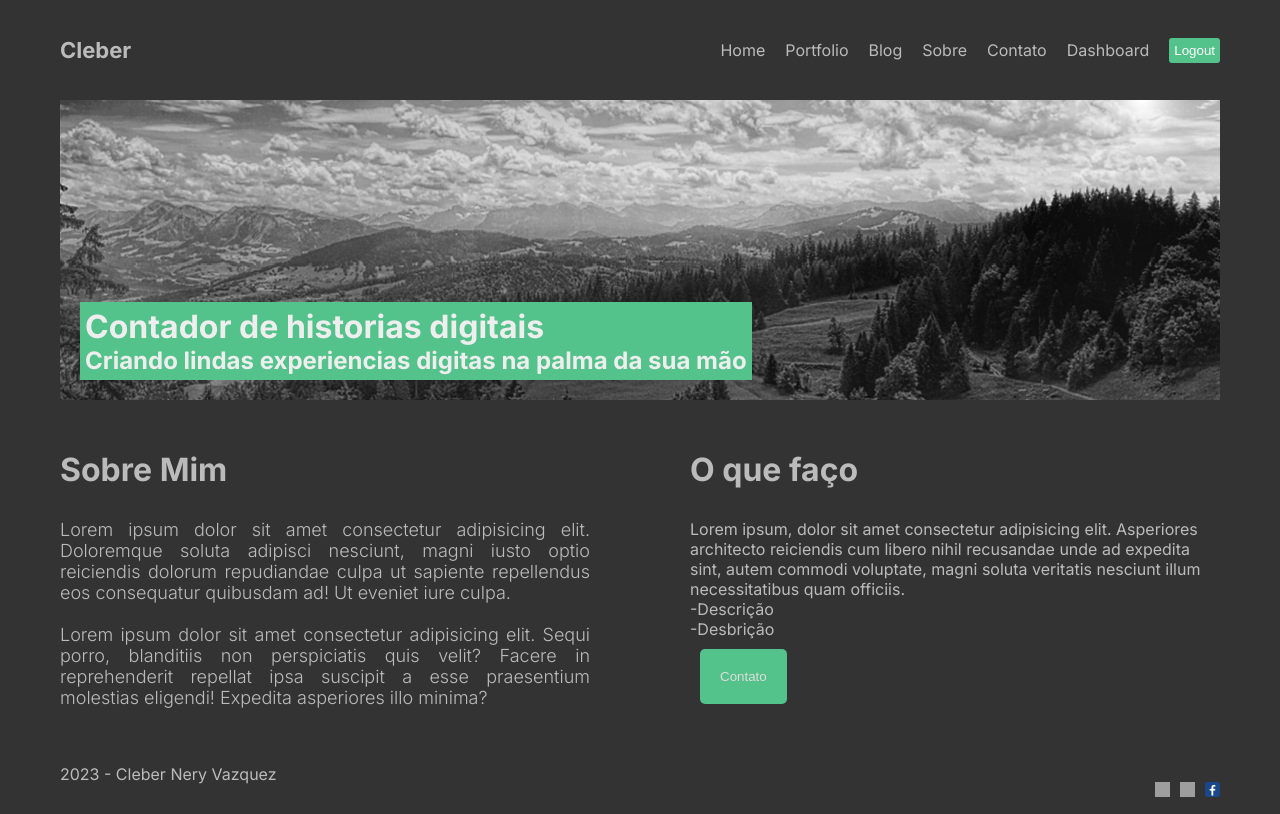
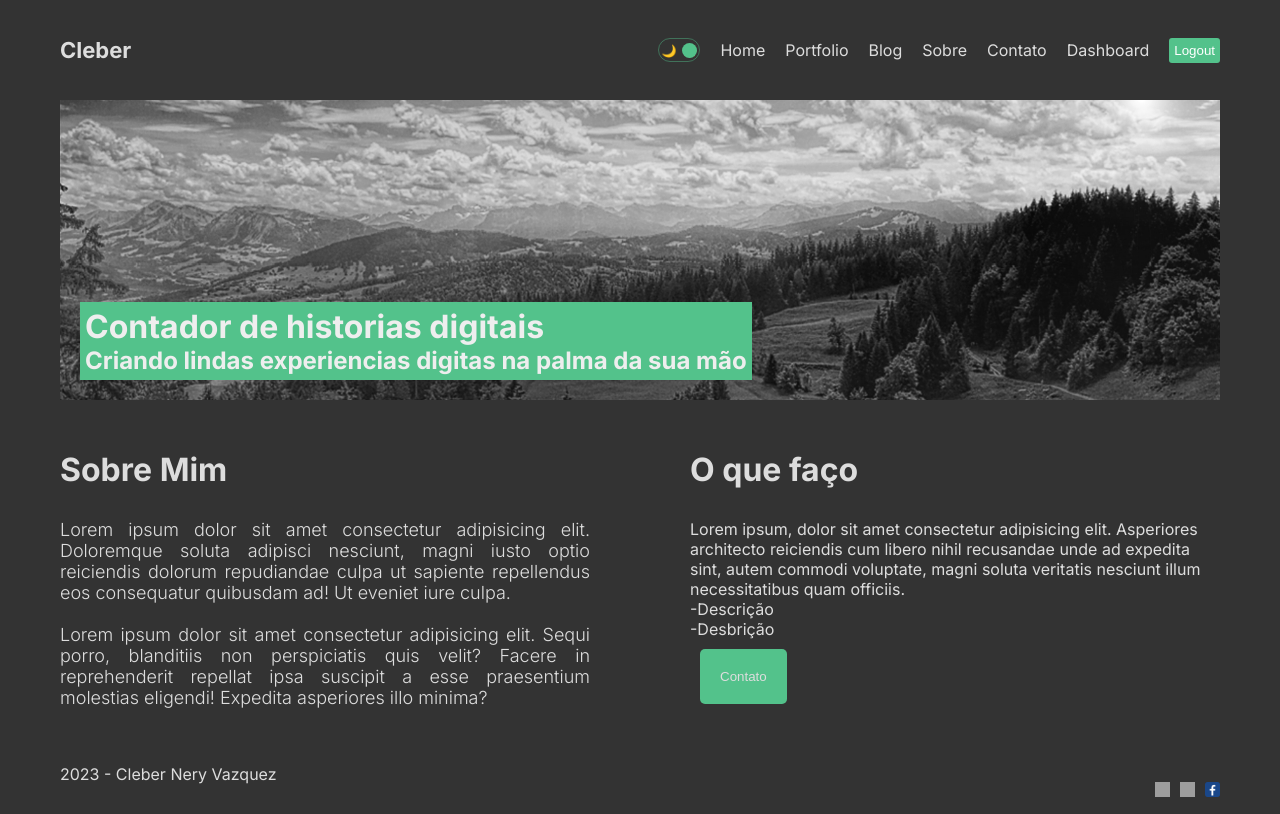
Before and after one commit to CleberNeryVazquez/projeto-next-app, a Next.js app: page /sobre in a window 1280 px wide. Built offline with nearby package versions, Linux system fonts and the light colour scheme; grey boxes are pictures that could not be loaded.

Commit message:
Blog e post finalizados e modo dark

```diff
--- /dev/null
+++ b/src/app/blog/[id]/page.module.css
@@ -0,0 +1,51 @@
+.container {
+}
+
+.top {
+  display: flex;
+}
+
+.info {
+  flex: 1;
+  display: flex;
+  flex-direction: column;
+  justify-content: space-between;
+}
+
+.title{
+  font-size: 40px;
+}
+
+.desc{
+  font-size: 18px;
+  font-weight: 300;
+}
+
+.author {
+  display: flex;
+  align-items: center;
+  gap: 10px;
+}
+
+.avatar {
+  object-fit: cover;
+  border-radius: 50%;
+}
+
+.imageContainer {
+  flex: 1;
+  height: 300px;
+  position: relative;
+}
+
+.image {
+  object-fit: cover;
+}
+
+.content {
+  margin-top: 50px;
+  font-size: 20px;
+  font-weight: 300;
+  color: #999;
+  text-align: justify;
+}
--- a/src/app/blog/page.module.css
+++ b/src/app/blog/page.module.css
@@ -1,3 +1,19 @@
 .container{
+    display: flex;
+    align-items: center;
+    gap: 50px;
+    margin-bottom: 50px;
+}
+.image {
+    object-fit: cover;
+}
+.content {
 
 }
+.title {
+    margin-bottom: 10px;
+}
+.desc {
+    font-size: 18px;
+    color:#999;
+}
--- /dev/null
+++ b/src/app/context/ThemeContext.js
@@ -0,0 +1,17 @@
+'use client'
+
+import { createContext, useState } from 'react'
+
+export const ThemeContext = createContext()
+
+export const ThemeProvider = ( {children} ) => {
+    const [mode, setMode] = useState('dark');
+    const toggle = () => {
+        setMode((prev)=> (prev === 'dark' ? 'light' : 'dark'));
+    };
+    return(
+    <ThemeContext.Provider value={{toggle, mode}}>
+        <div className={`theme ${mode}`}>{children}</div>
+    </ThemeContext.Provider>
+    )
+};
--- a/src/app/globals.css
+++ b/src/app/globals.css
@@ -1,4 +1,3 @@
-
 * {
   box-sizing: border-box;
   padding: 0;
@@ -17,7 +16,17 @@ a{
   text-decoration: none;
   color: inherit;
 }
-
+.theme {
+  transition: 1s all ease;
+}
+.light{
+  background-color: #ccc;
+  color: #333;
+}
+.dark{
+  background-color: #333;
+  color: #ddd;
+}
 .container{
   max-width: 1366px;
   min-height: 100vh;
--- a/src/app/layout.js
+++ b/src/app/layout.js
@@ -2,6 +2,7 @@ import Navbar from '@/components/navbar/Navbar'
 import './globals.css'
 import { Inter } from 'next/font/google'
 import Footer from '@/components/footer/Footer'
+import { ThemeProvider } from './context/ThemeContext'
 
 const inter = Inter({ subsets: ['latin'] })
 
@@ -14,11 +15,13 @@ export default function RootLayout({ children }) {
   return (
     <html lang="pt-br">
       <body className={inter.className}>
-        <div className='container'>
-        <Navbar />
-        {children}
-        <Footer />
-        </div>
+        <ThemeProvider>
+          <div className='container'>
+          <Navbar />
+          {children}
+          <Footer />
+          </div>
+        </ThemeProvider>
         </body>
     </html>
   )
--- /dev/null
+++ b/src/components/DarkModeToggle/DarkModeToggle.jsx
@@ -0,0 +1,19 @@
+'use client'
+import React, { useContext } from 'react'
+import styles from './DarkModeToggle.module.css'
+import { ThemeContext } from '@/app/context/ThemeContext'
+
+ const DarkModeToggle = () => {
+  const { toggle,mode } = useContext(ThemeContext);
+  return (
+      <div className={styles.container} onClick={toggle}>
+        <div className={styles.icon}>🌙</div>
+        <div className={styles.icon}>🔆</div>
+        <div className={styles.ball}
+          style={mode === 'light' ? {left: '2px'} : {right: '2px'}}
+        />
+      </div>
+  )
+}
+
+export default DarkModeToggle
--- /dev/null
+++ b/src/components/DarkModeToggle/DarkModeToggle.module.css
@@ -0,0 +1,22 @@
+.container {
+    width: 42px;
+    height: 24px;
+    border: 1.5px solid #53c28b70;
+    border-radius: 30px;
+    display: flex;
+    align-items: center;
+    justify-content: space-between;
+    padding: 2px;
+    position: relative;
+    cursor: pointer;
+}
+.icon {
+    font-size: 12px;
+}
+.ball {
+    width: 15px;
+    height: 15px;
+    background-color: #53c28b;
+    border-radius: 50%;
+    position: absolute;
+}
--- a/src/components/navbar/Navbar.jsx
+++ b/src/components/navbar/Navbar.jsx
@@ -2,6 +2,7 @@
 import React from 'react'
 import Link from 'next/link'
 import styles from './page.module.css'
+import DarkModeToggle from '../DarkModeToggle/DarkModeToggle'
 const Links = [
     {
         id: 1,
@@ -40,6 +41,7 @@ const Navbar = () => {
     <div className={styles.container}>
         <Link href='/' className={styles.logo}>Cleber</Link>
         <div className={styles.links}>
+            <DarkModeToggle/>
          {Links.map((link)=> (
             <Link key={link.id} href={link.url} className={styles.link}>
                 {link.title}
```
Also changed, not shown: src/app/blog/[id]/page.jsx (+25 -1 lines), src/app/blog/page.jsx (+47 -2 lines).
